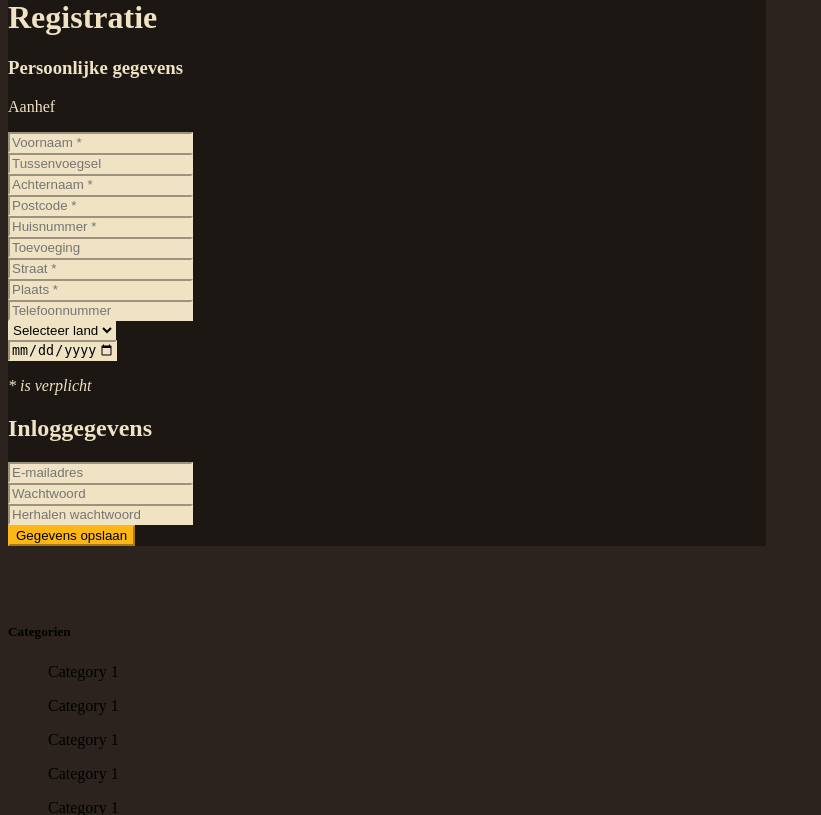
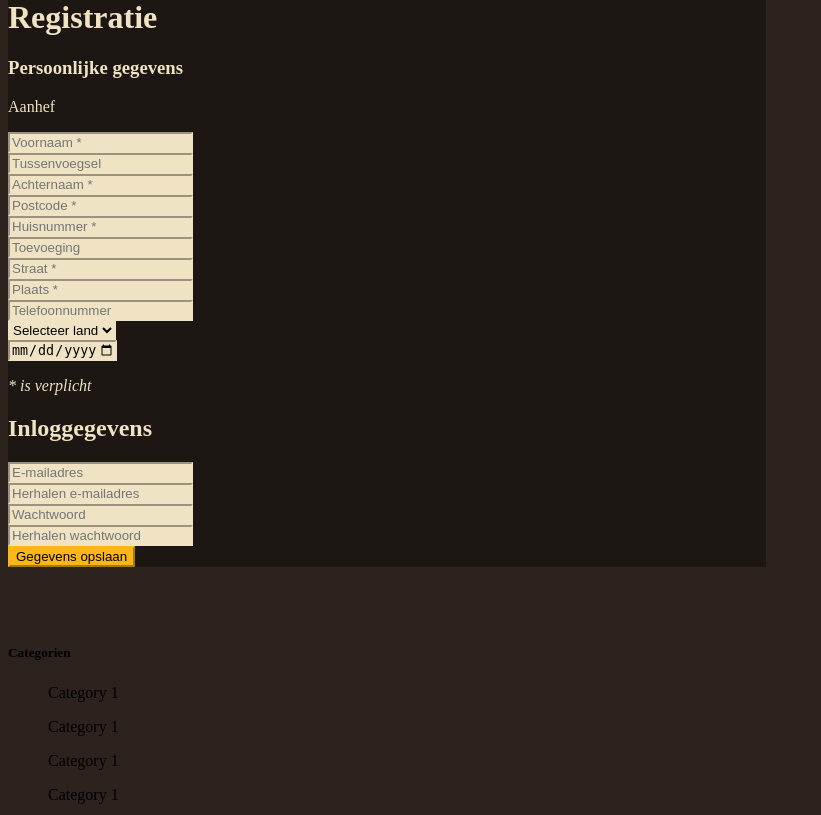
Before and after one commit to Dragmoria/TheSixthString, a PHP site: the page made by src/Content/Views/Register.view.php in a window 1280 px wide. Shown: the part 339-1154 px from the top of the page, without its empty margins (0-821 px from the left). Run offline with PHP 8.4, Linux system fonts and the light colour scheme; the template is opened without the code that fills it: most values are stand-ins (such as "Sample title", 1, 10 or a date in 2020); data that the repository does not hold is empty; some libraries are stand-ins or nearby versions.

Commit message:
push naar main

```diff
--- a/src/Content/Views/Register.view.php
+++ b/src/Content/Views/Register.view.php
@@ -196,22 +196,24 @@ $fields = array(
                     <div class="spacer"></div>
                 </div>
                 <div class="row">
-                    <?php foreach (['E-mailadres' => 'email', 'Wachtwoord' => 'password', 'Herhalen wachtwoord' => 'repeatPassword'] as $label => $name): ?>
-                        <div class="col-lg-4 col-xl-4 col-sm-12 mb-3 col-md-8">
-                            <?php if ($name === 'password' || $name === 'repeatPassword'): ?>
+                    <?php foreach (['E-mailadres' => 'email', 'Herhalen e-mailadres' => 'repeatEmail'] as $label => $name): ?>
+                        <div class="me-3 col-lg-5 col-xl-5 col-sm-12 mb-3 col-md-8">
+                            <input type="text" class="form-control form-check-inline bg-beige-color" id="<?= $name ?>"
+                                name="<?= $name ?>" placeholder="<?= $label ?>" required>
+                        </div>
+                    <?php endforeach; ?>
+                </div>
+                <div class="row">
+                    <?php foreach (['Wachtwoord' => 'password', 'Herhalen wachtwoord' => 'repeatPassword'] as $label => $name): ?>
+                        <div class="me-3 col-lg-5 col-xl-5 col-sm-12 mb-3 col-md-8">
                             <div class="password-container">
-                                    <input type="<?= $label === 'email' ? 'text' : 'password' ?>"
-                                        class="form-control bg-beige-color password-input" id="<?= $name ?>" name="<?= $name ?>"
-                                        placeholder="<?= $label ?>" required>
+                                <input type="password" class="form-control bg-beige-color password-input" id="<?= $name ?>"
+                                    name="<?= $name ?>" placeholder="<?= $label ?>" required>
                                 <i class="bs bi-eye-slash-fill toggle-eye"
                                     onclick="togglePasswordVisibility('<?= $name ?>')"></i>
                             </div>
-                            <?php else: ?>
-                                <input type="text" class="form-control form-check-inline bg-beige-color" id="<?= $name ?>"
-                                    name="<?= $name ?>" placeholder="<?= $label ?>" required>
-                            <?php endif; ?>
                         </div>
-                    <?php endforeach; ?>
+                    <? endforeach; ?>
                     <div class="spacer"></div>
                     <div class="row">
                         <div class="col-lg-12 col-xl-12 col-sm-12 mb-3 mb-2 ms-1 text-center ">
@@ -251,16 +253,31 @@ $fields = array(
         var password1 = document.getElementById('password').value;
         var password2 = document.getElementById('repeatPassword').value;
 
+
         if (password1 !== password2) {
-            alert('Passwords do not match. Please try again.');
+            alert('wachtwoorden zijn niet hezelfde, probeer het opnieuw.');
             return false;
         }
+
 
         return true;
     }
 
+    function validateEmails() {
+        var email1 = document.getElementById('email').value;
+        var email2 = document.getElementById('repeatEmail').value;
+
+        if (email1 !== email2) {
+            alert('Emailaddressen zijn niet hetzelfde, probeer het opnieuw.');
+        }
+    }
+
     $(document).ready(function () {
         $("#saveButton").on("click", function () {
+
+            if (!validateEmails()){
+                return;
+            }
 
             if (!validatePasswords()) {
                 return;
```
Lines whose indentation alone changed are shown as unchanged.
